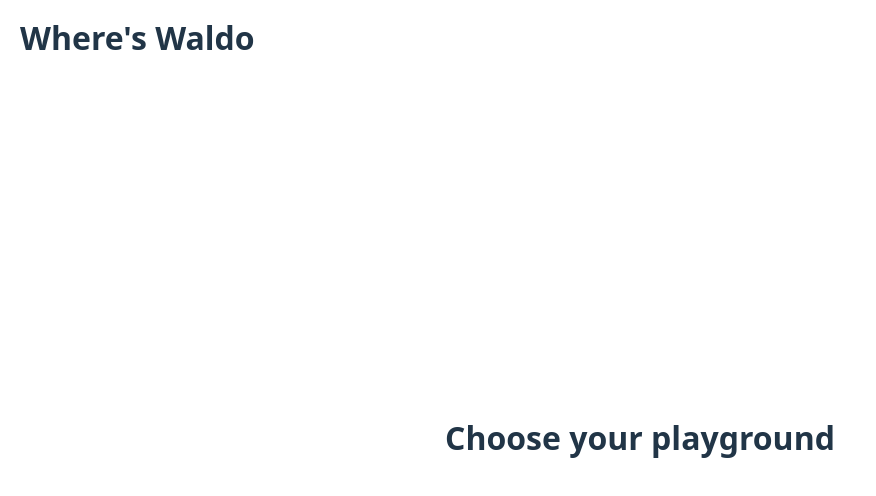
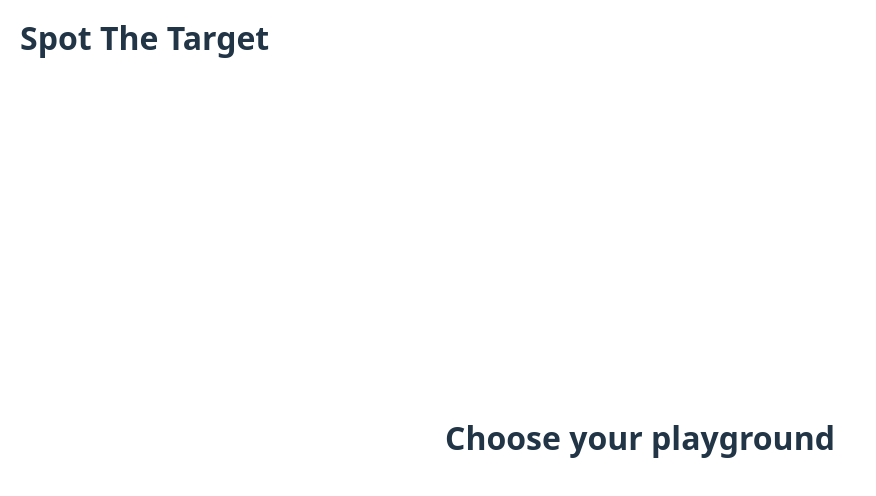
Before and after one commit to Mohamedsayhii/spot-the-target-frontend, a React (Vite) app: page / in a window 1280 px wide. Shown: the top 496 px of the page, without its empty margins (0-876 px from the left). Built offline with nearby package versions, Linux system fonts and the light colour scheme.

Commit message:
Change website name and icon

```diff
--- a/index.html
+++ b/index.html
@@ -2,9 +2,9 @@
 <html lang="en">
 	<head>
 		<meta charset="UTF-8" />
-		<link rel="icon" type="image/svg+xml" href="/waldo-icon.jpeg" />
+		<link rel="icon" type="image/svg+xml" href="/dart-board.svg" />
 		<meta name="viewport" content="width=device-width, initial-scale=1.0" />
-		<title>Where's Waldo</title>
+		<title>Spot The Target</title>
 	</head>
 	<body>
 		<div id="root"></div>
--- a/src/components/Header.jsx
+++ b/src/components/Header.jsx
@@ -1,7 +1,7 @@
 function Header() {
 	return (
 		<>
-			<h1>Where's Waldo</h1>
+			<h1>Spot The Target</h1>
 		</>
 	);
 }
```
Also changed, not shown: public/dart-board.svg (added), public/waldo-icon.jpeg (deleted).
